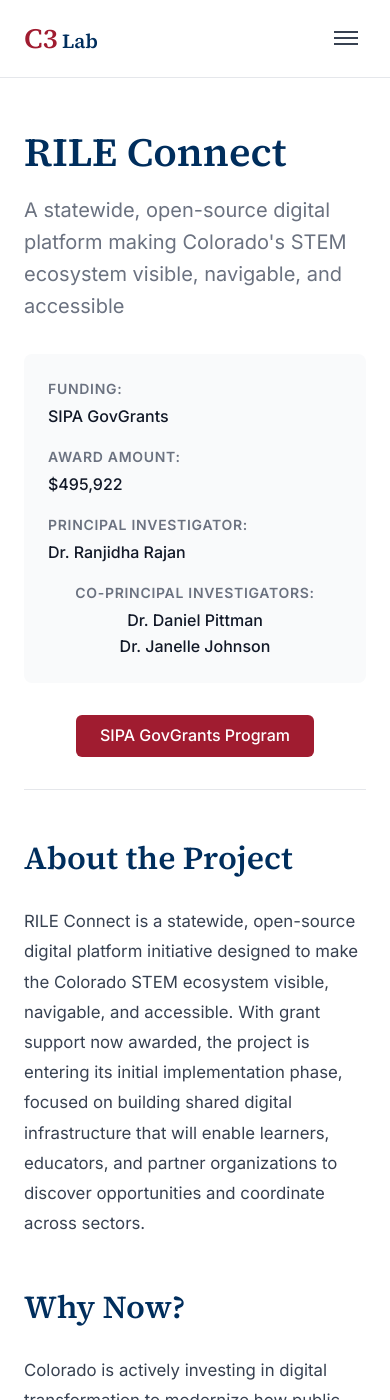
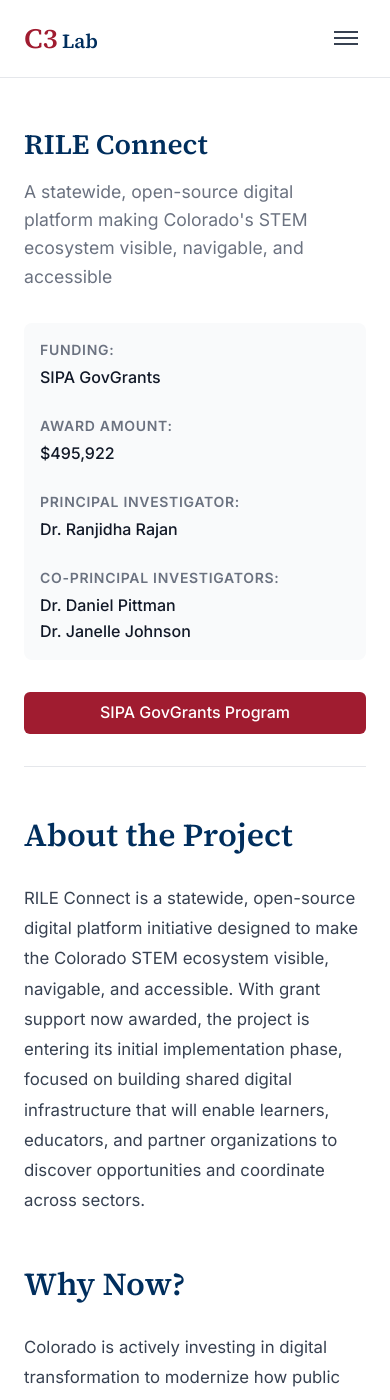
Before and after one commit to msu-denver/c3-lab, a Jekyll site: the page built from _projects/rile-connect.md, in a window 390 px wide and 1400 px high. Built offline with Jekyll 4.4.1, drawn with Linux system fonts in a browser that asks for light colours.

Commit message:
Improve mobile layout for project pages
- Increase page padding on small screens
- Single column layout for project meta box
- Stack link buttons vertically on mobile
- Slightly smaller titles on mobile
- Stack app store badges vertically

Co-Authored-By: Claude Opus 4.5 <noreply@anthropic.com>

```diff
--- a/assets/css/style.css
+++ b/assets/css/style.css
@@ -872,3 +872,53 @@ img {
 .mb-0 { margin-bottom: 0; }
 .mt-lg { margin-top: var(--spacing-lg); }
 .mb-lg { margin-bottom: var(--spacing-lg); }
+
+/* ============================================
+   Mobile Responsive Improvements
+   ============================================ */
+@media (max-width: 576px) {
+  /* Increase page padding on mobile */
+  .page,
+  .project,
+  .post {
+    padding-left: var(--spacing-lg);
+    padding-right: var(--spacing-lg);
+  }
+
+  /* Project meta - single column on mobile */
+  .project-meta {
+    grid-template-columns: 1fr;
+    gap: var(--spacing-lg);
+    padding: var(--spacing-md);
+  }
+
+  .meta-item-copi {
+    text-align: left;
+    justify-self: start;
+  }
+
+  /* Smaller title on mobile */
+  .project-title {
+    font-size: 1.75rem;
+  }
+
+  .project-tagline {
+    font-size: 1.1rem;
+  }
+
+  /* Stack project link buttons vertically */
+  .project-links {
+    flex-direction: column;
+    align-items: stretch;
+  }
+
+  .project-link {
+    text-align: center;
+  }
+
+  /* App store badges */
+  .app-store-badges {
+    flex-direction: column;
+    align-items: center;
+  }
+}
```
